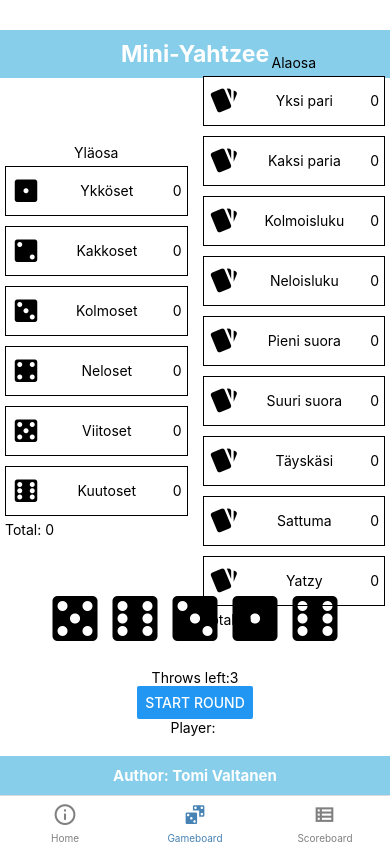
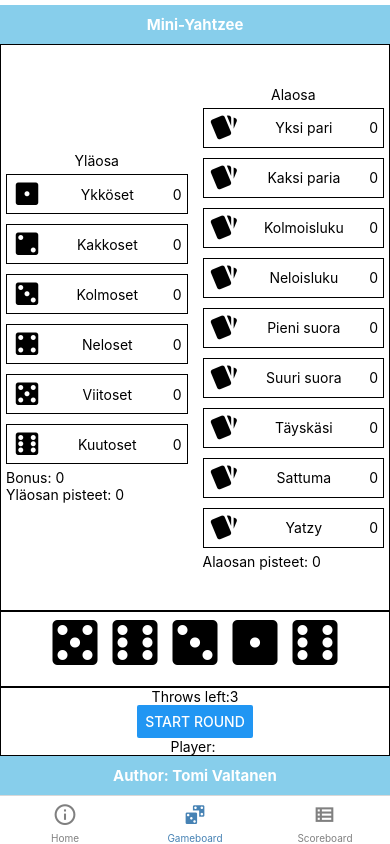
Before and after one commit to TomiValtanen/React-native-Yatzy, a React Native app: screen /Gameboard in a window 390 px wide. Built offline with nearby package versions, Linux system fonts and the light colour scheme.

Commit message:
newgame function and styling

```diff
--- a/components/Components.js
+++ b/components/Components.js
@@ -20,7 +20,7 @@ function Dice({item,handlePress}){
 function UpperSectionCard({item,handlePress}){
     return(
                     <Pressable onPress={()=>handlePress(item)}>
-                    <View key={item.rightValue} style={{height:50,flexDirection:"row",borderWidth:1,alignItems:"center",justifyContent:"space-between",padding:5,marginTop:5,marginBottom:5,backgroundColor:item.used ? "orange":"white"}}>
+                    <View key={item.rightValue} style={{height:40,flexDirection:"row",borderWidth:1,alignItems:"center",justifyContent:"space-between",padding:5,marginTop:5,marginBottom:5,backgroundColor:item.used ? "orange":"white"}}>
                     <MaterialCommunityIcons name={`dice-${item.rightValue}`} size={30} />
                     <Text>{item.name}</Text>
                     <Text>{item.score}</Text>
@@ -32,7 +32,7 @@ function UpperSectionCard({item,handlePress}){
 function DownSectionCard({item,handlePress,index}){
     return(
                     <Pressable onPress={()=>handlePress(item)}>
-                    <View key={index} style={{height:50,flexDirection:"row",borderWidth:1,alignItems:"center",justifyContent:"space-between",padding:5,marginTop:5,marginBottom:5,backgroundColor:item.used ? "orange":"white"}}>
+                    <View key={index} style={{height:40,flexDirection:"row",borderWidth:1,alignItems:"center",justifyContent:"space-between",padding:5,marginTop:5,marginBottom:5,backgroundColor:item.used ? "orange":"white"}}>
                     <MaterialCommunityIcons name={item.icon} size={30} />
                     <Text>{item.name}</Text>
                     <Text>{item.score}</Text>
--- a/components/Gameboard.js
+++ b/components/Gameboard.js
@@ -19,16 +19,32 @@ function Gameboard({ navigation, route }) {
     const [upperTotal, setUpperTotal] = useState(0)
     const [down, setDown] = useState(makeDownSection())
     const [downTotal, setDownTotal] = useState(0)
+    const [bonus,setBonus]=useState(0)
+    const [totalPoints,setTotalPoints]=useState(0)
     const [numberOfThrows, setNumberOfThrows] = useState(NBR_OF_THROWS)
     const [status, setStatus] = useState("Start round")
+    const [gameIsOn,setGameIsOn]=useState(true)
 
 
     useEffect(() => {
         if (playerName === "" && route.params?.player) {
             setPlayerName(route.params.player)
+
         }
     }, [])
+useEffect(()=>{
+if(gameIsOn===false){
+Alert.alert("Peli loppui",`Pelaaja: ${playerName}\nPisteet:\nYläosasta: ${upperTotal}\nAlaosasta: ${downTotal}\nBonus: ${bonus}\n\nYhteensä: ${totalPoints}`, [
+    {
+      text: 'Aloita uudestaan',
+      onPress: () => newGame(),
+      style: 'cancel',
+    },
+    {text: 'OK', onPress: () => console.log('OK Pressed')},
+  ])
+}
 
+},[gameIsOn])
     useEffect(() => {
         if (numberOfThrows === 0) {
             setStatus("Spend your points")
@@ -39,6 +55,31 @@ function Gameboard({ navigation, route }) {
             setStatus("Start round")
         }
     }, [numberOfThrows])
+
+    useEffect(()=>{
+        const checkUpper = Array.prototype.every.call(upper, (item) => item.used === true)
+        const checkDown = Array.prototype.every.call(down, (item) => item.used === true)
+        console.log(checkUpper,"UseEffect checkkeri Bonukselle")
+        if(checkUpper && upperTotal>=BONUS_POINTS_LIMIT){
+            setBonus(BONUS_POINTS)
+        }
+        if(checkDown && checkUpper){
+            setTotalPoints(bonus + upperTotal + downTotal)
+            setGameIsOn(false)
+       }
+
+    },[upper,down])
+
+    function newGame(){
+        setGameIsOn(true)
+        setDices(makeDices())
+        setUpper(makeUpperSection())
+        setDown(makeDownSection())
+        setDownTotal(0)
+        setUpperTotal(0)
+        setBonus(0)
+
+    }
 
 
     function makeDices() {
@@ -264,9 +305,6 @@ function Gameboard({ navigation, route }) {
                 }
                 return pairSum + secondPairSum
             } else {
-                for (let i = 0; i < pair.length; i++) {
-                    pairSum += pair[i]
-                }
                 return pairSum
             }
 
@@ -462,7 +500,7 @@ function Gameboard({ navigation, route }) {
     return (
         <View style={Styles.gameboard}>
             <Header />
-            <View style={{ flex: 6, flexDirection: "row", justifyContent: "space-between", alignItems: "center", gap: 15, padding: 5 }}>
+            <View style={{ flex: 7.5,borderWidth:1, flexDirection: "row", justifyContent: "space-between", alignItems: "center", gap: 15, padding: 5 }}>
                 <View style={{ flex: 1, alignItems: "left", width: "30%" }}>
                     <Text style={{ textAlign: "center" }}>Yläosa</Text>
                     <FlatList
@@ -477,7 +515,8 @@ function Gameboard({ navigation, route }) {
                         }
 
                     />
-                    <Text>Total: {upperTotal} </Text>
+                    <Text>Bonus: {bonus} </Text>
+                    <Text>Yläosan pisteet: {upperTotal} </Text>
                 </View>
                 <View style={{ flex: 1, alignItems: "left", width: "30%" }}>
                     <Text style={{ textAlign: "center" }}>Alaosa</Text>
@@ -493,11 +532,11 @@ function Gameboard({ navigation, route }) {
                         }
 
                     />
-                    <Text>Total: {downTotal} </Text>
+                    <Text>Alaosan pisteet: {downTotal} </Text>
                 </View>
             </View>
 
-            <View style={{ flex: 1, alignItems: "center", justifyContent: "center" }}>
+            <View style={{ flex: 1,borderWidth:1, alignItems: "center", justifyContent: "center" }}>
                 <FlatList
                     data={dices}
                     extraData={dices}
@@ -516,7 +555,7 @@ function Gameboard({ navigation, route }) {
 
 
             </View>
-            <View style={{ justifyContent: "center", alignItems: "center" }}>
+            <View style={{ justifyContent: "center", alignItems: "center",borderWidth:1 }}>
                 <Text>Throws left:{numberOfThrows}</Text>
                 <Button title={status} onPress={numberOfThrows === 0 ? () => null : throwDices}></Button>
 
--- a/styles/Styles.js
+++ b/styles/Styles.js
@@ -1,4 +1,5 @@
 import { StyleSheet } from 'react-native';
+import Constants from "expo-constants";
 
 const Styles= StyleSheet.create({
   container: {
@@ -6,14 +7,12 @@ const Styles= StyleSheet.create({
     backgroundColor: '#fff'
   },
   header: {
-    marginTop: 30,
-    marginBottom: 15,
+
+    marginTop: Constants.statusBarHeight+5,
     backgroundColor: 'skyblue',
     flexDirection: 'row',
   },
   footer: {
-
-    marginTop: 20,
     backgroundColor: 'skyblue',
     flexDirection: 'row'
   },
@@ -21,7 +20,7 @@ const Styles= StyleSheet.create({
     color: '#fff',
     fontWeight: 'bold',
     flex: 1,
-    fontSize: 23,
+    fontSize: 15,
     textAlign: 'center',
     margin: 10,
   },
```
